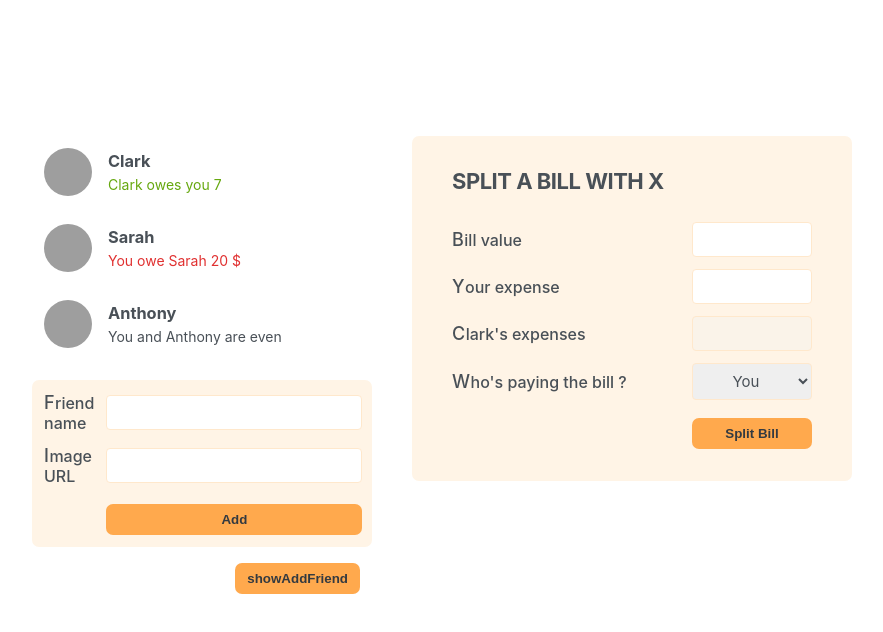
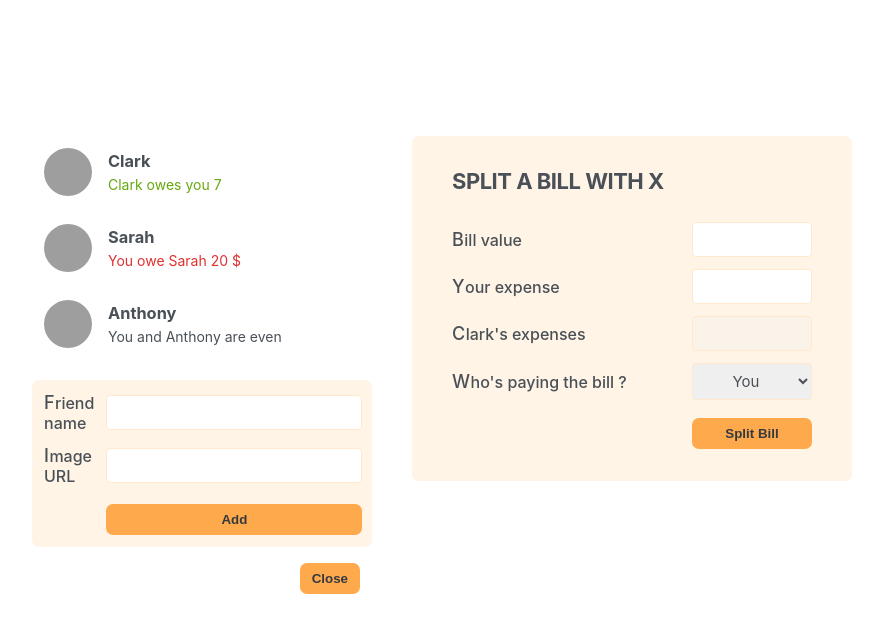
Before and after one commit to yacineaaddi/React-Eat-N-Split-App, a React (Create React App) app: page / in a window 1280 px wide. Shown: the top 632 px of the page, without its empty margins (198-1081 px from the left). Built offline with nearby package versions, Linux system fonts and the light colour scheme; grey boxes are pictures that could not be loaded.

Commit message:
Displaying the New Friend Form

```diff
--- a/src/App.js
+++ b/src/App.js
@@ -22,12 +22,20 @@
 ];
 
 export default function App() {
+  const [showAddFriend, setShowAddFriend] = useState(true);
+
+  function handleshowAddFriend() {
+    setShowAddFriend((show) => !show);
+  }
+
   return (
     <div className="app">
       <div className="sidebar">
         <FriendsList />
-        <FormAddFriend />
-        <Button>showAddFriend</Button>
+        {showAddFriend && <FormAddFriend />}
+        <Button onClick={handleshowAddFriend}>
+          {showAddFriend ? "Close" : "Add friend"}
+        </Button>
       </div>
       <FormSplitBill />
     </div>
@@ -65,9 +73,9 @@
     </li>
   );
 }
-function Button({ children }) {
+function Button({ children, onClick }) {
   return (
-    <button className="button" onClick={onclick}>
+    <button className="button" onClick={onClick}>
       {children}
     </button>
   );
```
